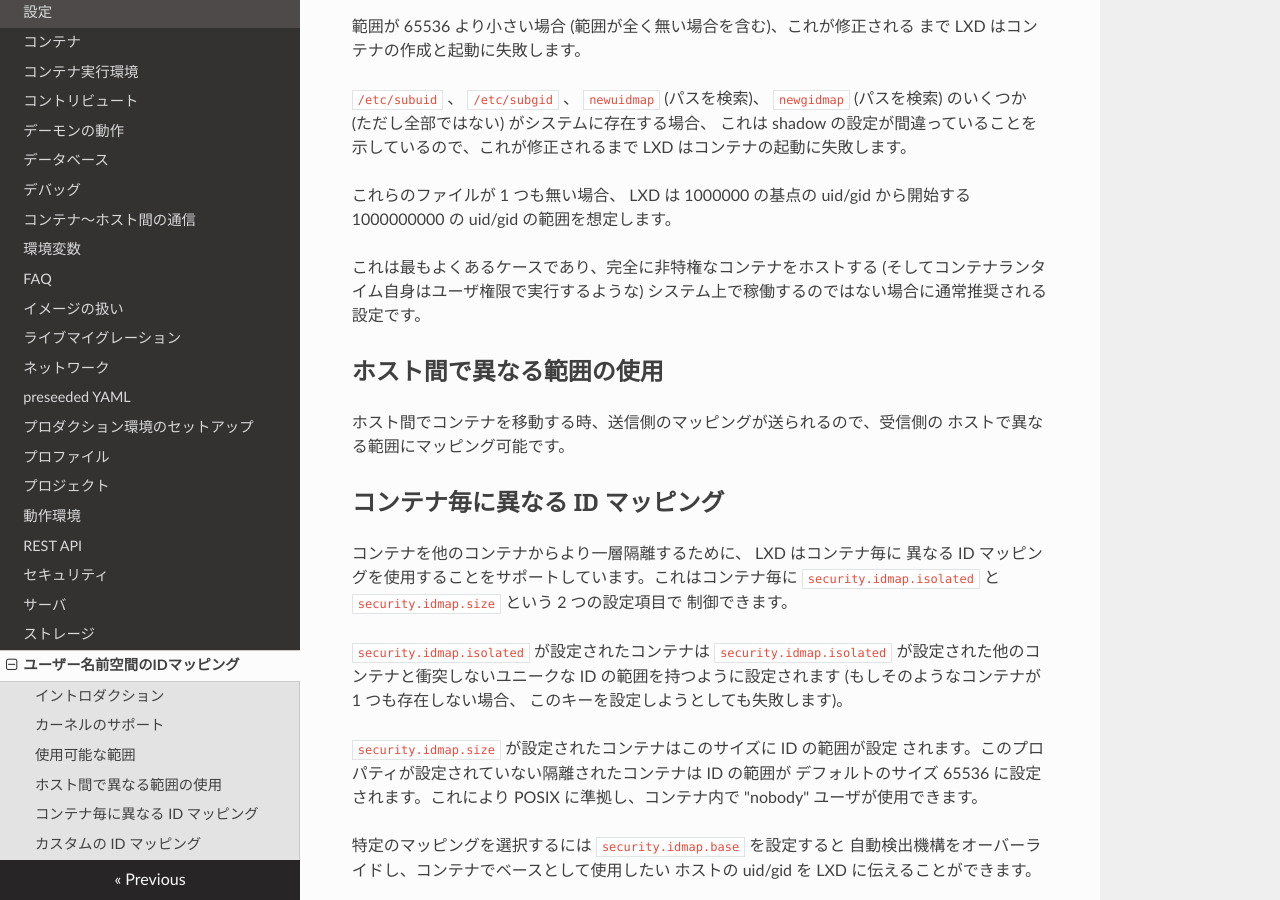
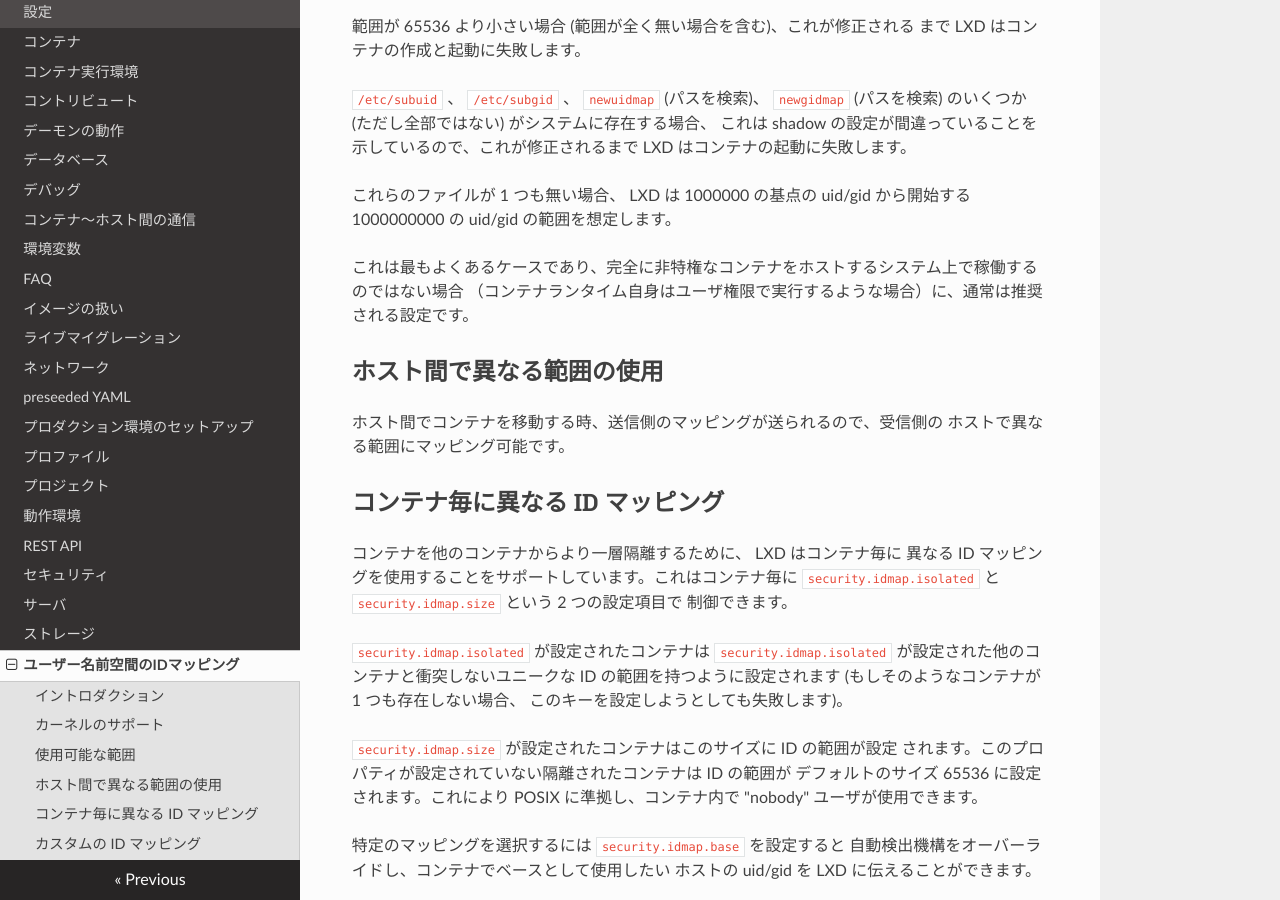
Before and after one commit to lxc-jp/lxd-ja, an MkDocs documentation site: the page built from doc/userns-idmap.md, in a window 1280 px wide and 900 px high, scrolled down 924 px. Built offline with MkDocs 1.6.1, drawn with Linux system fonts in a browser that asks for light colours; nearby versions of some CDN libraries; old or Windows-style settings are respelled for this version of MkDocs.

Commit message:
Improve translation if userns-idmap.md

```diff
--- a/doc/userns-idmap.md
+++ b/doc/userns-idmap.md
@@ -85,9 +85,8 @@ If none of those files can be found, then LXD will assume a 1000000000
 uid/gid range starting at a base uid/gid of 1000000.
 -->
 
-これは最もよくあるケースであり、完全に非特権なコンテナをホストする
-(そしてコンテナランタイム自身はユーザ権限で実行するような)
-システム上で稼働するのではない場合に通常推奨される設定です。
+これは最もよくあるケースであり、完全に非特権なコンテナをホストするシステム上で稼働するのではない場合
+（コンテナランタイム自身はユーザ権限で実行するような場合）に、通常は推奨される設定です。
 <!--
 This is the most common case and is usually the recommended setup when
 not running on a system which also hosts fully unprivileged containers
```
